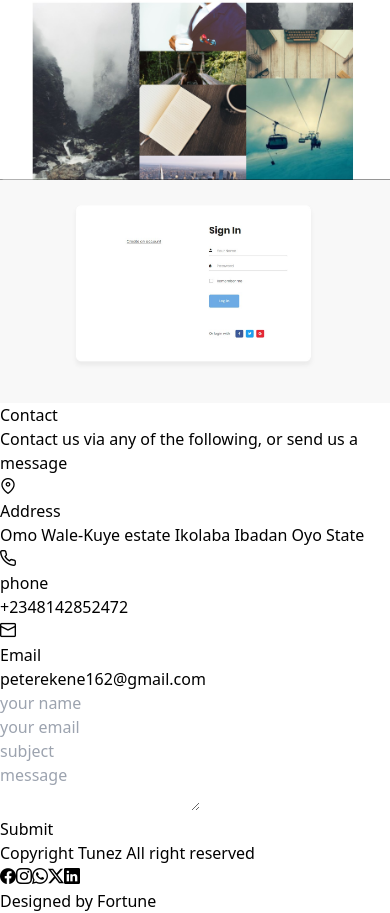
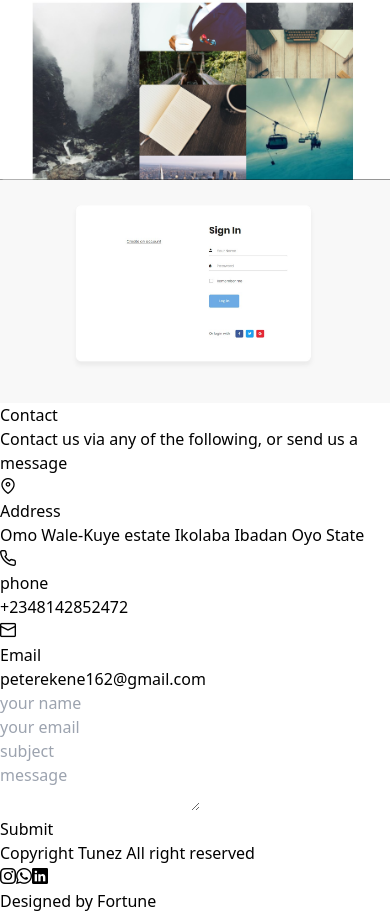
Before and after one commit to Tunez10/my_portfolio, a React (Vite) app: page / in a window 390 px wide. Shown: the part 7547-8460 px from the top of the page. Built offline with nearby package versions, Linux system fonts and the light colour scheme.

Commit message:
new changes

```diff
--- a/index.html
+++ b/index.html
@@ -2,7 +2,7 @@
 <html lang="en">
   <head>
     <meta charset="UTF-8" />
-    <link rel="icon" type="image/svg+xml" href="/vite.svg" />
+    <link rel="icon" type="image/svg+xml" href="" />
     <meta name="viewport" content="width=device-width, initial-scale=1.0" />
     <title>Tunez</title>
   </head>
--- a/src/components/Footer.jsx
+++ b/src/components/Footer.jsx
@@ -3,7 +3,7 @@ import React from 'react'
 export default function Footer() {
 
   return (
-    <div className='md:mt-20 mt-10 bg-teal-600 text-white text-center py-10'>
+    <div className='md:mt-20 mt-10 bg-teal-700 text-white text-center py-10'>
         <div>
             <i></i>
             <p>Copyright <span className='font-bold text-lg'>Tunez</span> All right reserved</p>
@@ -11,9 +11,7 @@ export default function Footer() {
 
         <div className='flex justify-center gap-5 my-5'>
 
-          <a href="#">
-            <i className='pi pi-facebook text-xl rounded-full border border-gray-300 p-3 text-gray-300 hover:border-white hover:text-white hover:cursor-pointer'></i>
-          </a>
+
 
           <a href="https://www.instagram.com/khenzy_official/?text=Hello, i would like to get more info" target="_blank" rel="noopener noreferrer">
             <i className='pi pi-instagram text-xl rounded-full border border-gray-300 p-3 text-gray-300 hover:border-white hover:text-white hover:cursor-pointer'></i>
@@ -23,11 +21,8 @@ export default function Footer() {
             <i className='pi pi-whatsapp text-xl rounded-full border border-gray-300 p-3 text-gray-300 hover:border-white hover:text-white hover:cursor-pointer'></i>
           </a>
 
-          <a href="#">
-            <i className='pi pi-twitter text-xl rounded-full border border-gray-300 p-3 text-gray-300 hover:border-white hover:text-white hover:cursor-pointer'></i>
-          </a>
 
-          <a href="#">
+          <a href="https://www.linkedin.com/in/tunez/" target='_blank' rel="noopener noreferrer">
             <i className='pi pi-linkedin text-xl rounded-full border border-gray-300 p-3 text-gray-300 hover:border-white hover:text-white hover:cursor-pointer'></i>
           </a>
 
```
